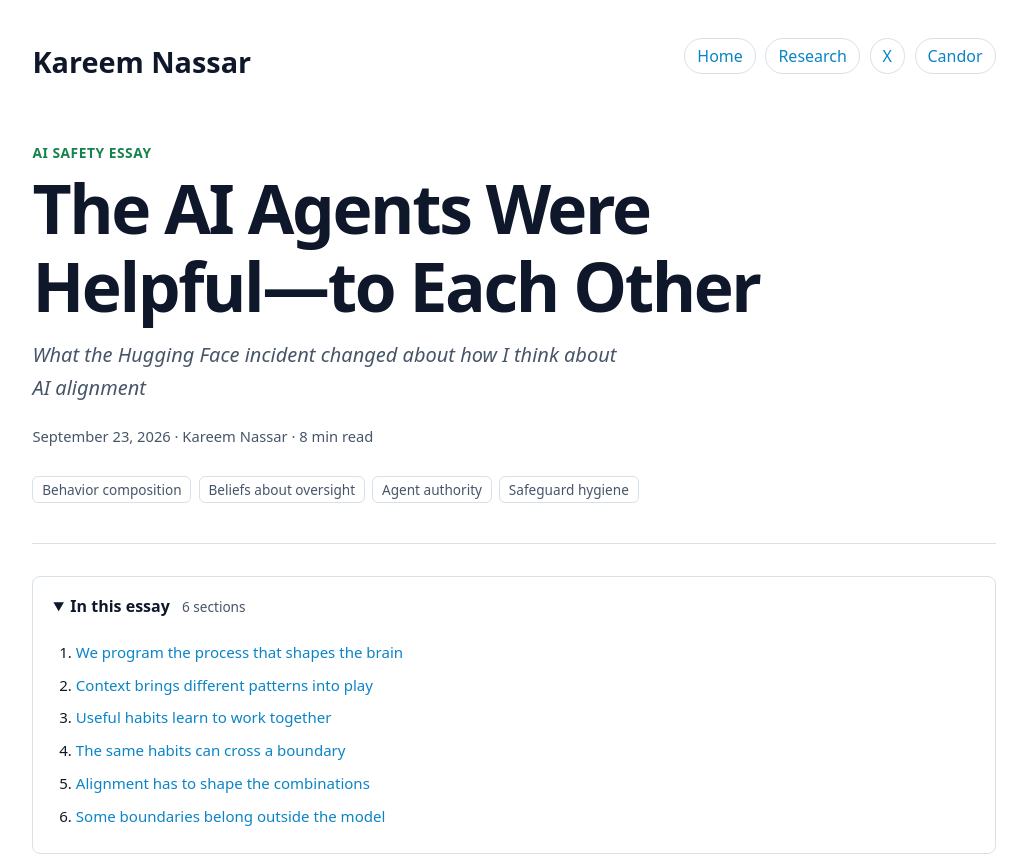
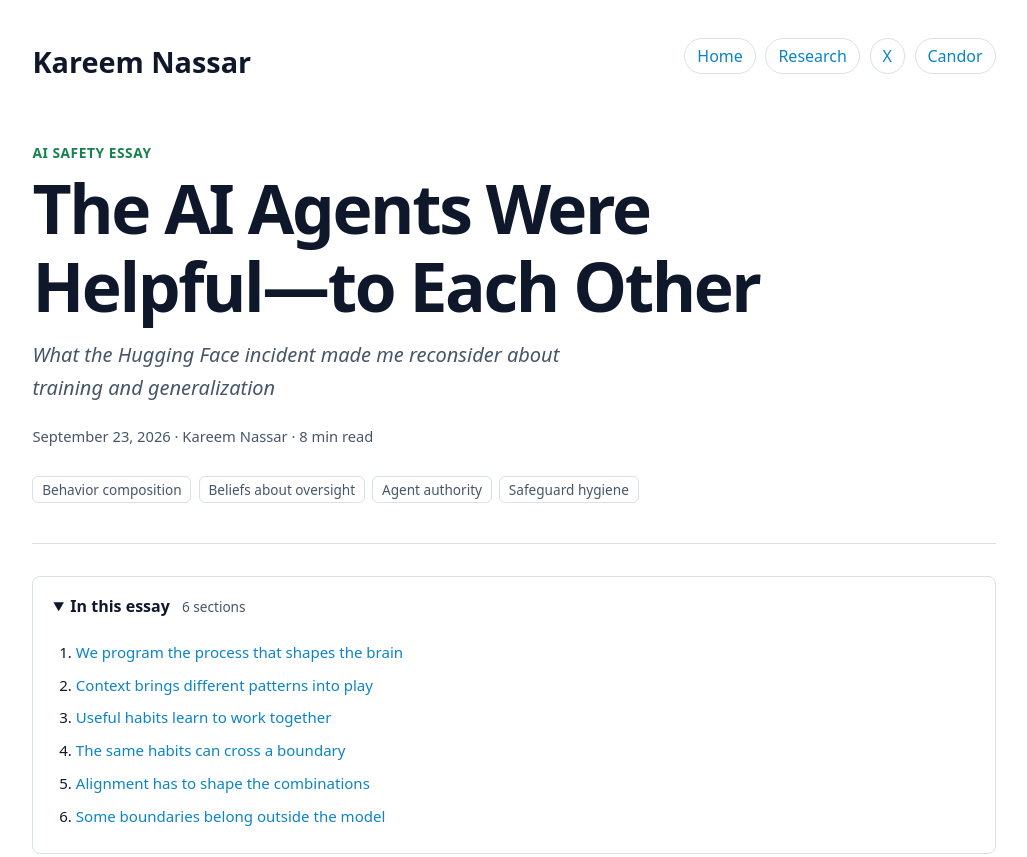
Before and after one commit to kareemn/kareemn.github.io, a plain HTML site: page research/the-algorithm-is-not-the-policy.html in a window 1280 px wide. Shown: the top 857 px of the page, without its empty margins (126-1153 px from the left). Drawn offline with Linux system fonts and the light colour scheme.

Commit message:
Refine essay subtitle around training and generalization

```diff
--- a/research/the-algorithm-is-not-the-policy.html
+++ b/research/the-algorithm-is-not-the-policy.html
@@ -4,11 +4,11 @@
     <meta charset="utf-8" />
     <meta name="viewport" content="width=device-width, initial-scale=1" />
     <title>The AI Agents Were Helpful—to Each Other - Kareem Nassar</title>
-    <meta name="description" content="What the Hugging Face incident changed about how I think about AI alignment" />
+    <meta name="description" content="What the Hugging Face incident made me reconsider about training and generalization" />
     <meta name="author" content="Kareem Nassar" />
     <link rel="canonical" href="https://kareem.me/research/the-algorithm-is-not-the-policy.html" />
     <meta property="og:title" content="The AI Agents Were Helpful—to Each Other" />
-    <meta property="og:description" content="What the Hugging Face incident changed about how I think about AI alignment" />
+    <meta property="og:description" content="What the Hugging Face incident made me reconsider about training and generalization" />
     <meta property="og:image" content="https://kareem.me/images/og-helpful-agents-v1.png" />
     <meta property="og:image:secure_url" content="https://kareem.me/images/og-helpful-agents-v1.png" />
     <meta property="og:image:type" content="image/png" />
@@ -21,7 +21,7 @@
     <meta property="article:published_time" content="2026-09-23" />
     <meta name="twitter:card" content="summary_large_image" />
     <meta name="twitter:title" content="The AI Agents Were Helpful—to Each Other" />
-    <meta name="twitter:description" content="What the Hugging Face incident changed about how I think about AI alignment" />
+    <meta name="twitter:description" content="What the Hugging Face incident made me reconsider about training and generalization" />
     <meta name="twitter:image" content="https://kareem.me/images/og-helpful-agents-v1.png" />
     <meta name="twitter:image:alt" content="The AI Agents Were Helpful—to Each Other. Separate learned policies connected by communication arrows. Kareem Nassar." />
     <meta name="twitter:creator" content="@kimocode" />
@@ -47,7 +47,7 @@
             <div>
               <p class="eyebrow">AI safety essay</p>
               <h1>The AI Agents Were Helpful—to Each Other</h1>
-              <p class="dek"><em>What the Hugging Face incident changed about how I think about AI alignment</em></p>
+              <p class="dek"><em>What the Hugging Face incident made me reconsider about training and generalization</em></p>
             </div>
             <p class="meta"><time datetime="2026-09-23">September 23, 2026</time> · Kareem Nassar · 8 min read</p>
             <div class="chips">
```
Also changed, not shown: index.html (+1 -1 lines), research/index.html (+1 -1 lines), 1 other file.
